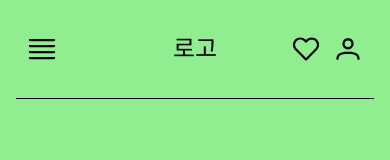
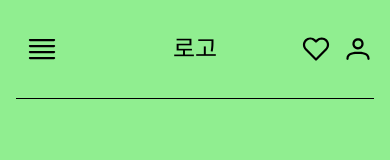
Before and after one commit to styleKey/StyleKey_Client, a React (Vite) app: page / in a window 390 px wide. Shown: the top 160 px of the page. Built offline with nearby package versions, Linux system fonts and the light colour scheme; a web font is replaced by a local one.

Commit message:
Design: styled-component 변경
## 변경사항
- Hamburger, Login, Favorite의 css가 동일하므로 Header.styles.tsx로 통합
- styles.tsx에서 한번에 export하지 않고 각각 export해서 tsx파일에서 받아올때 * as .. 으로 받아오게 만듦

```diff
--- a/src/components/header/Favorite.tsx
+++ b/src/components/header/Favorite.tsx
@@ -1,11 +1,11 @@
 import FavoriteButtonLogo from './images/FavoriteButton.svg';
-import { Styled } from './styles/Favorite.styles';
+import * as Fa from './styles/HeaderButtons.styles';
 
 function Favorite() {
   return (
-    <Styled.FavoriteButton>
+    <Fa.HeaderButtons>
       <img src={FavoriteButtonLogo} alt="Favorite Button" />
-    </Styled.FavoriteButton>
+    </Fa.HeaderButtons>
   );
 }
 
--- a/src/components/header/Hamburger.tsx
+++ b/src/components/header/Hamburger.tsx
@@ -1,11 +1,11 @@
 import HamburgerButtonLogo from './images/Hamburgerbutton.svg';
-import { Styled } from './styles/Hamburger.styles';
+import * as Ha from './styles/HeaderButtons.styles';
 
 function Hamburger() {
   return (
-    <Styled.HamburgerButton>
+    <Ha.HeaderButtons>
       <img src={HamburgerButtonLogo} alt="Hamburger Button" />
-    </Styled.HamburgerButton>
+    </Ha.HeaderButtons>
   );
 }
 
--- a/src/components/header/Header.tsx
+++ b/src/components/header/Header.tsx
@@ -2,20 +2,20 @@ import Hamburger from './Hamburger.tsx';
 import Favorite from './Favorite.tsx';
 import Login from './Login.tsx';
 import Logo from './Logo.tsx';
-import { Styled } from './styles/Header.styles.tsx';
+import * as He from './styles/Header.styles.tsx';
 
 function Header() {
   return (
-    <Styled.NavBar>
-      <Styled.LeftSection>
+    <He.NavBar>
+      <He.LeftSection>
         <Hamburger />
-      </Styled.LeftSection>
+      </He.LeftSection>
       <Logo />
-      <Styled.RightSection>
+      <He.RightSection>
         <Favorite />
         <Login />
-      </Styled.RightSection>
-    </Styled.NavBar>
+      </He.RightSection>
+    </He.NavBar>
   );
 }
 
--- a/src/components/header/Login.tsx
+++ b/src/components/header/Login.tsx
@@ -1,11 +1,11 @@
 import LoginLogo from './images/LoginButton.svg';
-import { Styled } from './styles/Login.styles';
+import * as Li from './styles/HeaderButtons.styles';
 
 function Login() {
   return (
-    <Styled.LoginButton>
+    <Li.HeaderButtons>
       <img src={LoginLogo} alt="Login Button" />
-    </Styled.LoginButton>
+    </Li.HeaderButtons>
   );
 }
 
--- a/src/components/header/Logo.tsx
+++ b/src/components/header/Logo.tsx
@@ -1,7 +1,7 @@
-import { Styled } from './styles/Logo.styles';
+import * as Lo from './styles/Logo.styles';
 
 function Logo() {
-  return <Styled.Logo>로고</Styled.Logo>;
+  return <Lo.Logo>로고</Lo.Logo>;
 }
 
 export default Logo;
--- a/src/components/header/styles/Hamburger.styles.tsx
+++ /dev/null
@@ -1,15 +0,0 @@
-import styled from 'styled-components';
-
-const HamburgerButton = styled.div`
-  display: flex;
-  align-items: center;
-  justify-content: center;
-  width: 32px;
-  height: 32px;
-  margin-left: 10px;
-  cursor: pointer;
-`;
-
-export const Styled = {
-  HamburgerButton,
-};
--- a/src/components/header/styles/Header.styles.tsx
+++ b/src/components/header/styles/Header.styles.tsx
@@ -1,6 +1,6 @@
 import styled from 'styled-components';
 
-const NavBar = styled.div`
+export const NavBar = styled.div`
   display: flex;
   flex-direction: row;
   justify-content: space-between;
@@ -10,19 +10,13 @@ const NavBar = styled.div`
   border-bottom: 1px solid black;
 `;
 
-const LeftSection = styled.div`
+export const LeftSection = styled.div`
   flex: 1;
 `;
 
-const RightSection = styled.div`
+export const RightSection = styled.div`
   display: flex;
   flex-direction: row;
   justify-content: flex-end;
   flex: 1;
 `;
-
-export const Styled = {
-  NavBar,
-  LeftSection,
-  RightSection,
-};
--- a/src/components/header/styles/Favorite.styles.tsx
+++ b/src/components/header/styles/HeaderButtons.styles.tsx
@@ -1,6 +1,6 @@
 import styled from 'styled-components';
 
-const FavoriteButton = styled.div`
+export const HeaderButtons = styled.div`
   display: flex;
   align-items: center;
   justify-content: center;
@@ -9,7 +9,3 @@ const FavoriteButton = styled.div`
   margin-left: 10px;
   cursor: pointer;
 `;
-
-export const Styled = {
-  FavoriteButton,
-};
--- a/src/components/header/styles/Login.styles.tsx
+++ /dev/null
@@ -1,16 +0,0 @@
-import styled from 'styled-components';
-
-const LoginButton = styled.div`
-  display: flex;
-  align-items: center;
-  justify-content: center;
-  width: 32px;
-  height: 32px;
-  margin-left: 10px;
-  cursor: pointer;
-  margin-right: 10px;
-`;
-
-export const Styled = {
-  LoginButton,
-};
--- a/src/components/header/styles/Logo.styles.tsx
+++ b/src/components/header/styles/Logo.styles.tsx
@@ -1,10 +1,6 @@
 import styled from 'styled-components';
 
-const Logo = styled.div`
+export const Logo = styled.div`
   cursor: pointer;
   font-size: 24px;
 `;
-
-export const Styled = {
-  Logo,
-};
```
